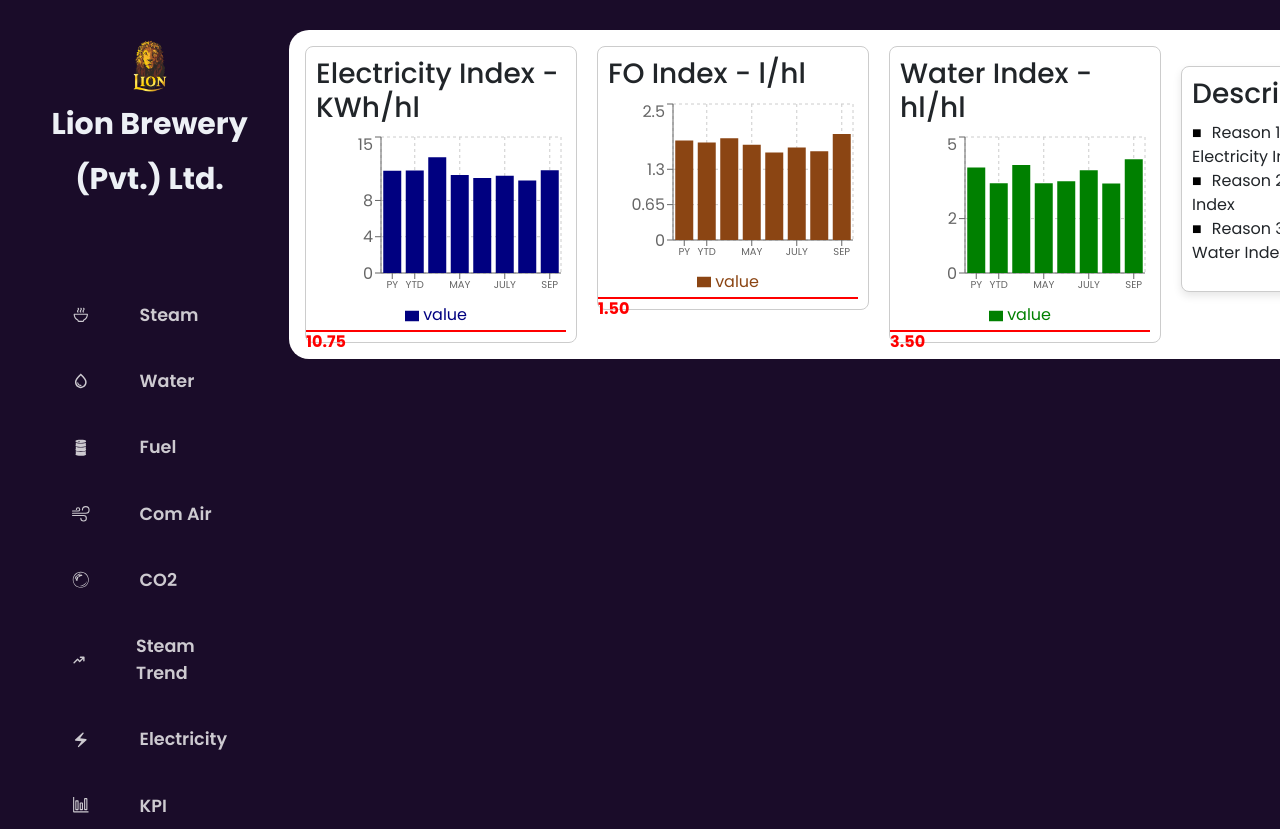
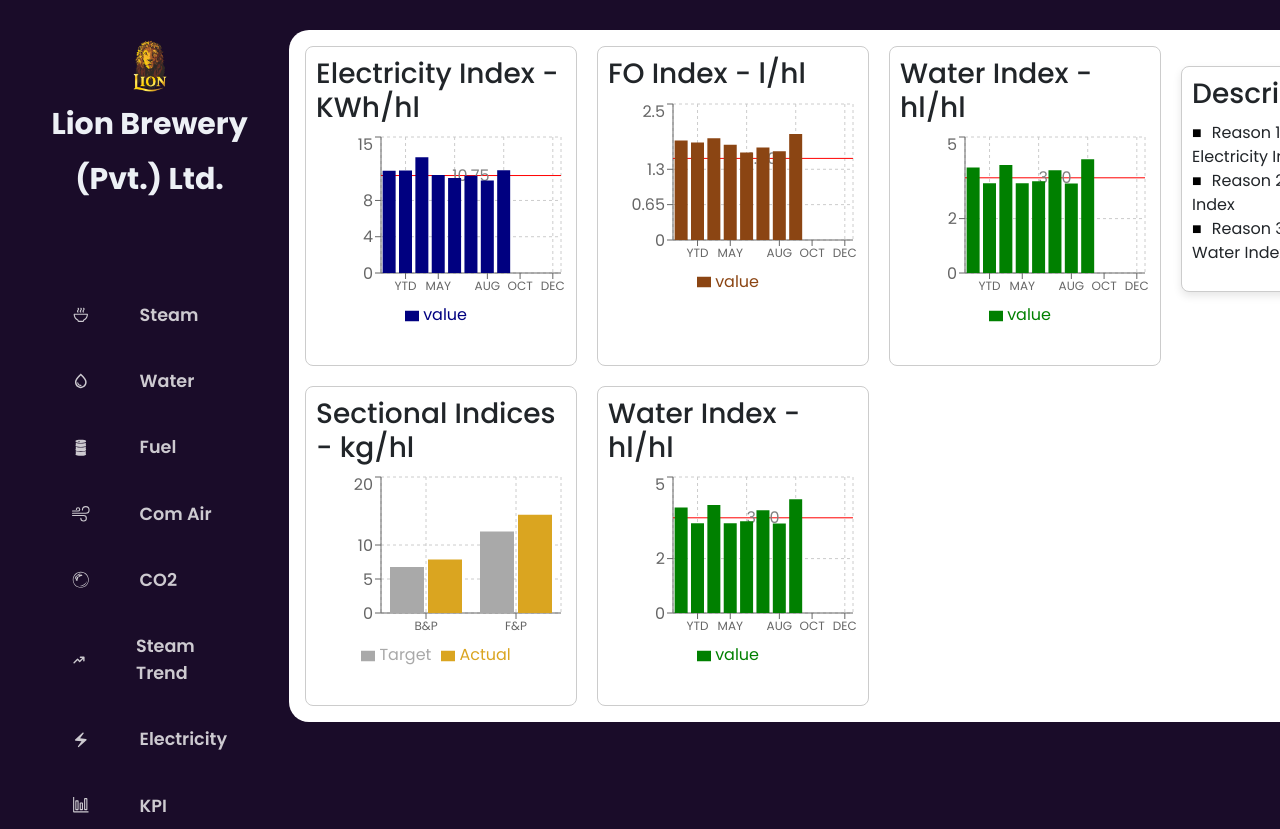
Before and after one commit to dahami4096/Practice-updated, a React (Vite) app: page /comp3 in a window 1280 px wide. Shown: the top 829 px of the page. Built offline with nearby package versions, Linux system fonts and the light colour scheme.

Commit message:
commit this

```diff
--- a/src/pages/comp3/Comp3.jsx
+++ b/src/pages/comp3/Comp3.jsx
@@ -1,88 +1,133 @@
 // Comp3.js
-import React from 'react';
-import { BarChart, Bar, XAxis, YAxis, CartesianGrid, Tooltip, Legend } from 'recharts';
-import './comp3.css'; // Import your CSS file
+import React from "react";
+import {
+  BarChart, Bar, XAxis, YAxis, CartesianGrid, Tooltip, Legend, ReferenceLine,
+} from "recharts";
+import "./Comp3.css"; // Import your CSS file
 
 const electricityData = [
-  { name: 'PY', value: 11.28 },
-  { name: 'YTD', value: 11.3 },
-  { name: 'APR', value: 12.76 },
-  { name: 'MAY', value: 10.82 },
-  { name: 'JUNE', value: 10.49 },
-  { name: 'JULY', value: 10.73 },
-  { name: 'AUG', value: 10.21 },
-  { name: 'SEP', value: 11.32 },
+  { name: "PY", value: 11.28 },
+  { name: "YTD", value: 11.3 },
+  { name: "APR", value: 12.76 },
+  { name: "MAY", value: 10.82 },
+  { name: "JUNE", value: 10.49 },
+  { name: "JULY", value: 10.73 },
+  { name: "AUG", value: 10.21 },
+  { name: "SEP", value: 11.32 },
+  { name: "OCT", value: 0 },
+  { name: "NOV", value: 0 },
+  { name: "DEC", value: 0 },
 ];
 
 const foIndexData = [
-  { name: 'PY', value: 1.83 },
-  { name: 'YTD', value: 1.79 },
-  { name: 'APR', value: 1.87 },
-  { name: 'MAY', value: 1.75 },
-  { name: 'JUNE', value: 1.61 },
-  { name: 'JULY', value: 1.70 },
-  { name: 'AUG', value: 1.63 },
-  { name: 'SEP', value: 1.95 },
+  { name: "PY", value: 1.83 },
+  { name: "YTD", value: 1.79 },
+  { name: "APR", value: 1.87 },
+  { name: "MAY", value: 1.75 },
+  { name: "JUNE", value: 1.61 },
+  { name: "JULY", value: 1.70 },
+  { name: "AUG", value: 1.63 },
+  { name: "SEP", value: 1.95 },
+  { name: "OCT", value: 0 },
+  { name: "NOV", value: 0 },
+  { name: "DEC", value: 0 },
 ];
 
 const waterData = [
-  { name: 'PY', value: 3.88 },
-  { name: 'YTD', value: 3.3 },
-  { name: 'APR', value: 3.97 },
-  { name: 'MAY', value: 3.3 },
-  { name: 'JUNE', value: 3.37 },
-  { name: 'JULY', value: 3.78 },
-  { name: 'AUG', value: 3.29 },
-  { name: 'SEP', value: 4.18 },
+  { name: "PY", value: 3.88 },
+  { name: "YTD", value: 3.3 },
+  { name: "APR", value: 3.97 },
+  { name: "MAY", value: 3.3 },
+  { name: "JUNE", value: 3.37 },
+  { name: "JULY", value: 3.78 },
+  { name: "AUG", value: 3.29 },
+  { name: "SEP", value: 4.18 },
+  { name: "OCT", value: 0 },
+  { name: "NOV", value: 0 },
+  { name: "DEC", value: 0 },
 ];
 
-// Example of additional data like Sectional indices can be added similarly
+const sectionalIndicesData = [
+  { section: "B&P", target: 6.78, actual: 7.86 },
+  { section: "F&P", target: 12.00, actual: 14.44 },
+];
 
 const Comp3 = () => {
   return (
     <div className="comp3-container">
       <div className="graph-container">
+        {/* Electricity Index Graph */}
         <div className="graph-card">
           <h3>Electricity Index - KWh/hl</h3>
           <BarChart width={250} height={200} data={electricityData}>
             <CartesianGrid strokeDasharray="3 3" />
-            <XAxis dataKey="name" tick={{ fontSize: 10 }} />
+            <XAxis dataKey="name" tick={{ fontSize: 12 }} />
             <YAxis domain={[0, 15]} />
             <Tooltip />
             <Legend />
+            <ReferenceLine y={10.75} label="10.75" stroke="red" />
             <Bar dataKey="value" fill="#000080" />
           </BarChart>
-          <div className="red-line">10.75</div>
         </div>
 
-        {/* Repeat similar components for other indices */}
+        {/* FO Index Graph */}
         <div className="graph-card">
           <h3>FO Index - l/hl</h3>
           <BarChart width={250} height={200} data={foIndexData}>
             <CartesianGrid strokeDasharray="3 3" />
-            <XAxis dataKey="name" tick={{ fontSize: 10 }} />
+            <XAxis dataKey="name" tick={{ fontSize: 12 }} />
             <YAxis domain={[0, 2.5]} />
             <Tooltip />
             <Legend />
+            <ReferenceLine y={1.5} label="1.50" stroke="red" />
             <Bar dataKey="value" fill="#8B4513" />
           </BarChart>
-          <div className="red-line">1.50</div>
+        </div>
+
+        {/* Water Index Graph */}
+        <div className="graph-card">
+          <h3>Water Index - hl/hl</h3>
+          <BarChart width={250} height={200} data={waterData}>
+            <CartesianGrid strokeDasharray="3 3" />
+            <XAxis dataKey="name" tick={{ fontSize: 12 }} />
+            <YAxis domain={[0, 5]} />
+            <Tooltip />
+            <Legend />
+            <ReferenceLine y={3.5} label="3.50" stroke="red" />
+            <Bar dataKey="value" fill="#008000" />
+          </BarChart>
+        </div>
+
+        {/* Sectional Indices Graph */}
+        <div className="graph-card">
+          <h3>Sectional Indices - kg/hl</h3>
+          <BarChart width={250} height={200} data={sectionalIndicesData}>
+            <CartesianGrid strokeDasharray="3 3" />
+            <XAxis dataKey="section" tick={{ fontSize: 12 }} />
+            <YAxis domain={[0, 20]} />
+            <Tooltip />
+            <Legend />
+            <Bar dataKey="target" fill="#A9A9A9" name="Target" />
+            <Bar dataKey="actual" fill="#DAA520" name="Actual" />
+          </BarChart>
         </div>
 
         <div className="graph-card">
           <h3>Water Index - hl/hl</h3>
           <BarChart width={250} height={200} data={waterData}>
             <CartesianGrid strokeDasharray="3 3" />
-            <XAxis dataKey="name" tick={{ fontSize: 10 }} />
+            <XAxis dataKey="name" tick={{ fontSize: 12 }} />
             <YAxis domain={[0, 5]} />
             <Tooltip />
             <Legend />
+            <ReferenceLine y={3.5} label="3.50" stroke="red" />
             <Bar dataKey="value" fill="#008000" />
           </BarChart>
-          <div className="red-line">3.50</div>
         </div>
+
       </div>
 
+      {/* Descriptions Section */}
       <div className="descriptions-container">
         <h3>Description</h3>
         <ul>
@@ -92,6 +137,8 @@
           {/* Add more reasons and details */}
         </ul>
       </div>
+
+
     </div>
   );
 };
--- a/src/pages/comp3/comp3.css
+++ b/src/pages/comp3/comp3.css
@@ -9,21 +9,14 @@
     display: grid;
     grid-template-columns: repeat(3, 1fr);
     gap: 20px;
+    height: fit-content;
   }
 
   .graph-card {
     border: 1px solid #ccc;
     padding: 10px;
     border-radius: 8px;
-    position: relative;
-  }
-
-  .red-line {
-    position: absolute;
-    bottom: 10px;
-    right: 10px;
-    color: red;
-    font-weight: bold;
+    height: 20rem;
   }
 
   .descriptions-container {
```
